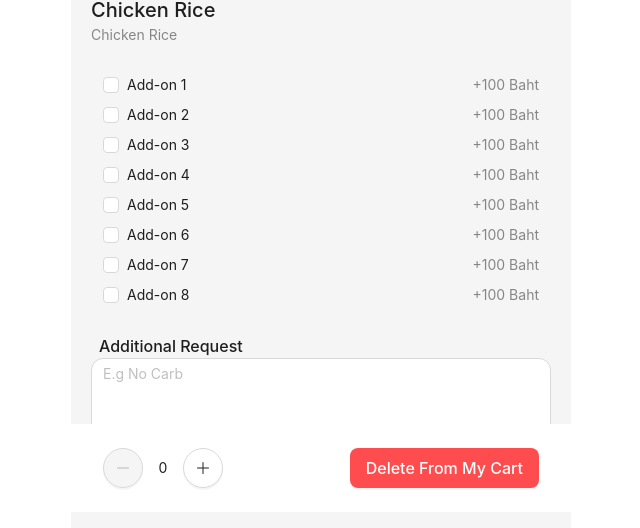
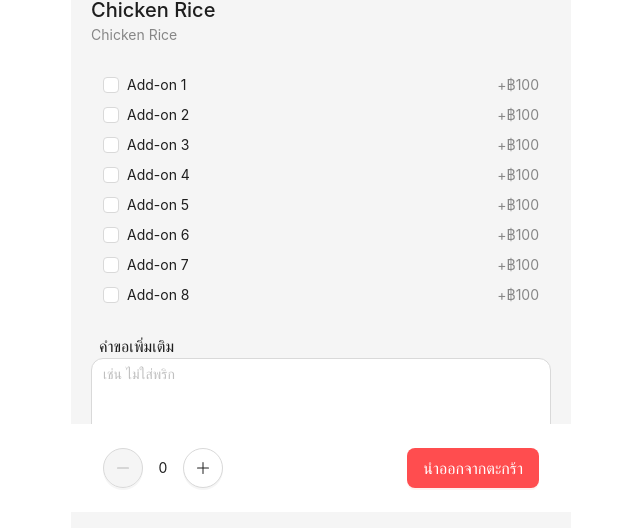
Before and after one commit to meeorder/meeorder-frontend, a Next.js app: page /menu/1 in a window 1280 px wide. Shown: the part 288-816 px from the top of the page, without its empty margins (319-959 px from the left). Built offline with nearby package versions, Linux system fonts and the light colour scheme.

Commit message:
[thaithai] Menu page

```diff
--- a/src/modules/user/food/components/AddonsCard.tsx
+++ b/src/modules/user/food/components/AddonsCard.tsx
@@ -19,7 +19,7 @@ const AddonsCard: React.FC<AddonsCardProps> = ({ addon }) => {
         <Checkbox onChange={(e) => handleChange(e, addon.title)}>
           {addon.title}
         </Checkbox>
-        <Text type="secondary">+{addon.price} Baht</Text>
+        <Text type="secondary">+฿{addon.price}</Text>
       </FlexRow>
     </div>
   );
--- a/src/modules/user/food/components/Content.tsx
+++ b/src/modules/user/food/components/Content.tsx
@@ -20,14 +20,14 @@ const Content: React.FC<ContentProps> = ({ food }) => {
         ))}
       </AddonContainer>
       <AdditionalRequest>
-        <H5 style={{ marginLeft: "8px" }}>Additional Request</H5>
+        <H5 style={{ marginLeft: "8px" }}>คำขอเพิ่มเติม</H5>
         <Input.TextArea
           style={{
             borderRadius: "12px",
             height: "55px",
           }}
           autoSize={{ minRows: 4, maxRows: 6 }}
-          placeholder="E.g No Carb"
+          placeholder="เช่น ไม่ใส่พริก"
         />
       </AdditionalRequest>
     </ContentContainer>
--- a/src/modules/user/food/components/SaveButton.tsx
+++ b/src/modules/user/food/components/SaveButton.tsx
@@ -19,7 +19,7 @@ const SaveButton: React.FC<SaveButtonProps> = ({ count }) => {
       }}
     >
       <H5 style={{ color: "white" }}>
-        {count === 0 ? "Delete From My Cart" : "Save change $99.00"}
+        {count === 0 ? "นำออกจากตะกร้า" : "อัปเดตตะกร้า ฿99.00"}
       </H5>
     </Button>
   );
```
